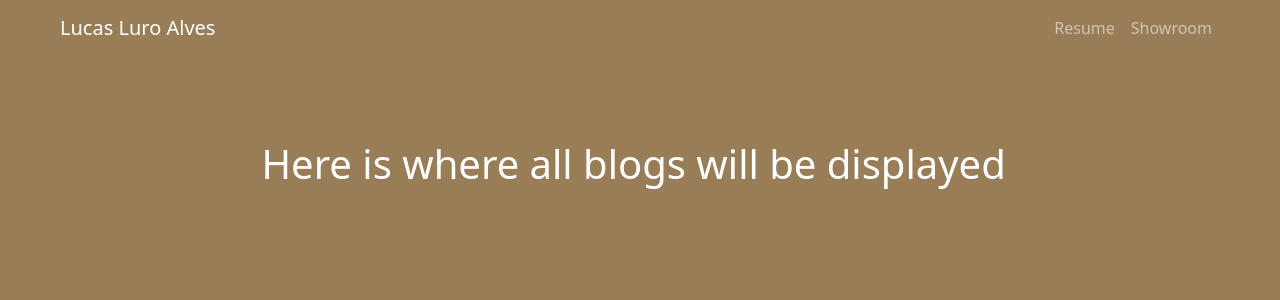
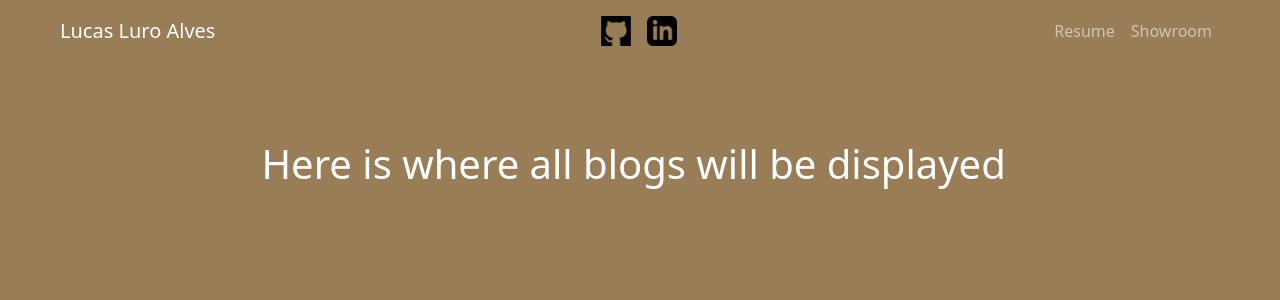
Before and after one commit to LucasLuro/personal-portfolio, a Django app: page /blog/ in a window 1280 px wide. Shown: the top 300 px of the page. Run offline with Django 4.2, Linux system fonts and the light colour scheme; data comes from the database, SQL or seed files in the repository.

Commit message:
Added GitHub and Linkedin anchors to navbar -- 4th commit

```diff
--- a/portfolio/templates/portfolio/base.html
+++ b/portfolio/templates/portfolio/base.html
@@ -13,12 +13,22 @@
     <nav class="navbar fixed-top navbar-expand-lg navbar-dark" style="background-color: rgb(152, 125, 87)">
         <div class="container-fluid">
           <a class="navbar-brand ms-5" href="{% url 'home' %}">Lucas Luro Alves</a>
+          <div class="collapse navbar-collapse justify-content-center">
+              <ul class="navbar-nav mb-2 mb-lg-0">
+                <li class="nav-item">
+                 <a class="nav-link" href="https://github.com/LucasLuro"><img src="{% static 'portfolio/github logo.png' %}" height="30px" width="30px"></a>
+               </li>
+               <li class="nav-item">
+                 <a class="nav-link" href="https://www.linkedin.com/in/lucas-luro/"><img src="{% static 'portfolio/linkedin logo.png' %}" height="30px" width="30px"></a>
+                </li>
+             </ul>
+          </div>
           <div class="d-flex" id="navbarSupportedContent">
             <ul class="navbar-nav me-5 mb-2 mb-lg-0">
-                <li class="nav-item justify-content-end">
+                <li class="nav-item">
                   <a class="nav-link" href="{% url 'resume' %}">Resume</a>
                 </li>
-                <li class="nav-item justify-content-end">
+                <li class="nav-item">
                   <a class="nav-link" href="{% url 'showroom:showroom' %}">Showroom</a>
                 </li>
             </ul>
```
Also changed, not shown: portfolio/static/portfolio/github logo.png (added), portfolio/static/portfolio/linkedin logo.png (added), 1 other file.
